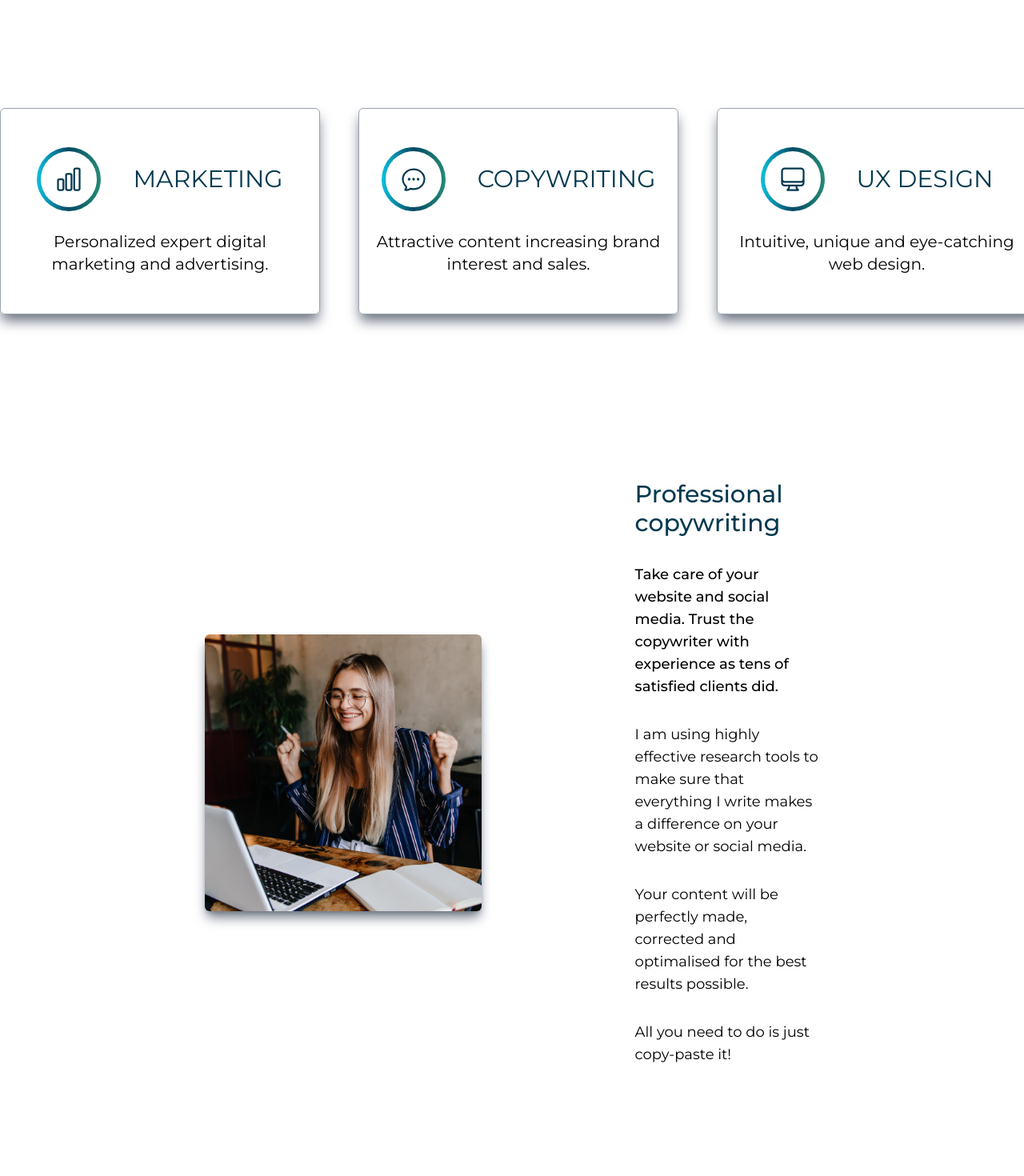
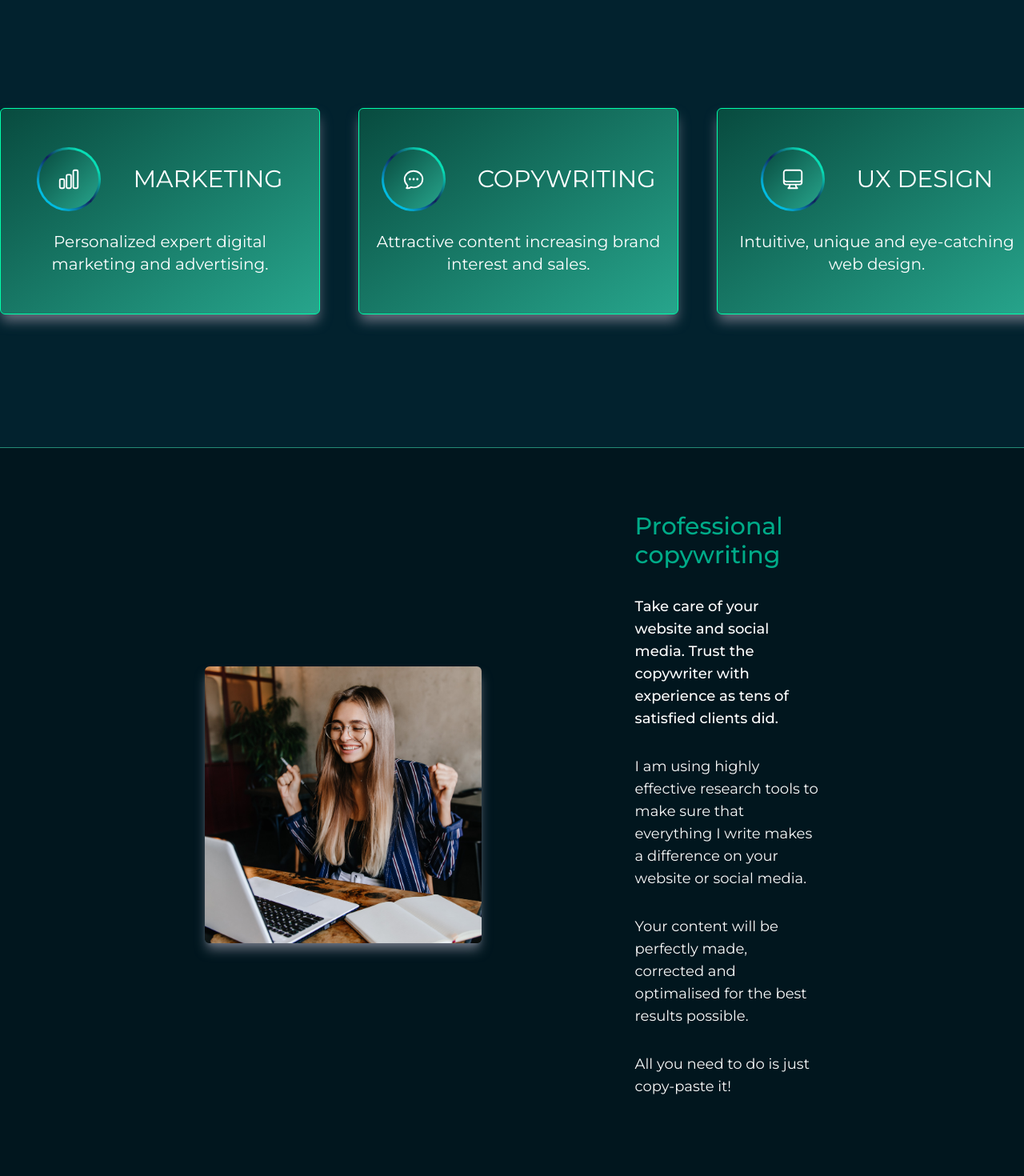
Before and after one commit to MateuszMiszczak/navenscopy, a React (Vite) app: page / in a window 1280 px wide. Shown: the part 1040-2510 px from the top of the page at 80% size. Built offline with nearby package versions, Linux system fonts and the light colour scheme.

Commit message:
Styles of every component changed, new gradients added etc

```diff
--- a/src/components/Homepage/HomePage.jsx
+++ b/src/components/Homepage/HomePage.jsx
@@ -9,19 +9,19 @@ import Testimonials from "./components/Testimonials";
 function HomePage() {
   return (
     <div className="h-full font-montserrat">
-      <div className="mb-12 bg-mainColor md:h-screen lg:mb-0">
+      <div className="mb-12 border-b border-borderLighterMainText bg-mainColor md:h-screen lg:mb-0">
         <Hero />
       </div>
-      <div className="mb-20 flex items-center lg:mb-0 lg:h-screen">
+      <div className="flex items-center border-b border-borderLighterMainText bg-secondMainColor lg:mb-0 lg:h-screen">
         <Services />
       </div>
-      <div className="mb-20 md:h-full">
+      <div className="border-b border-borderLighterMainText bg-mainColor md:h-full">
         <Examples />
       </div>
-      <div className="mx-auto mb-20 lg:h-full">
+      <div className="mx-auto border-b border-borderLighterMainText bg-secondMainColor lg:h-full">
         <Benefits />
       </div>
-      <div className="mx-auto mb-20 lg:h-full">
+      <div className="mx-auto mb-20 border-b border-borderLighterMainText bg-mainColor lg:h-full">
         <Testimonials />
       </div>
       <div>Footer</div>
--- a/src/components/Homepage/components/Benefits.jsx
+++ b/src/components/Homepage/components/Benefits.jsx
@@ -28,7 +28,7 @@ function Benefits() {
   });
 
   return (
-    <section className="mx-auto flex h-full w-3/5 flex-col gap-10 py-5 md:h-full md:gap-16 lg:gap-32">
+    <section className="mx-auto flex h-full w-3/5 flex-col gap-10 py-12 md:h-full md:gap-16 md:py-20 lg:gap-32 lg:py-24">
       <motion.div
         initial="hidden"
         whileInView="visible"
@@ -53,7 +53,7 @@ function Benefits() {
           hidden: { opacity: 0, x: -50 },
           visible: { opacity: 1, x: 0 },
         }}
-        className="flex flex-col gap-1 place-self-center overflow-hidden rounded-lg bg-benefitsLightest shadow-bottom shadow-gray-500 lg:flex-row"
+        className="flex flex-col gap-1 place-self-center overflow-hidden rounded-lg bg-benefitsLightest shadow-bottom shadow-gray-600 lg:flex-row"
       >
         {renderData}
       </motion.div>
--- a/src/components/Homepage/components/Examples.jsx
+++ b/src/components/Homepage/components/Examples.jsx
@@ -52,12 +52,18 @@ function Examples() {
                 <h2 className="text-2xl font-medium text-headerColor lg:text-3xl">
                   {obj.header1}
                 </h2>
-                <p className="text-base font-medium lg:text-lg">
+                <p className="text-base font-medium text-white lg:text-lg">
                   {obj.header2}
                 </p>
-                <p className="text-base lg:text-lg">{obj.p1}</p>
-                <p className="text-base lg:text-lg">{obj.p2}</p>
-                <p className="text-base lg:text-lg">{obj.p3}</p>
+                <p className="text-base text-almostWhite lg:text-lg">
+                  {obj.p1}
+                </p>
+                <p className="text-base text-almostWhite lg:text-lg">
+                  {obj.p2}
+                </p>
+                <p className="text-base text-almostWhite lg:text-lg">
+                  {obj.p3}
+                </p>
               </div>
               <div className="max-h-xl max-w-xl basis-3/5 overflow-hidden rounded-md shadow-lg shadow-gray-500">
                 <img
@@ -93,12 +99,18 @@ function Examples() {
                 <h2 className="text-2xl font-medium text-headerColor lg:text-3xl">
                   {obj.header1}
                 </h2>
-                <p className="text-base font-medium lg:text-lg">
+                <p className="text-base font-medium text-white lg:text-lg">
                   {obj.header2}
                 </p>
-                <p className="text-base lg:text-lg">{obj.p1}</p>
-                <p className="text-base lg:text-lg">{obj.p2}</p>
-                <p className="text-base lg:text-lg">{obj.p3}</p>
+                <p className="text-base text-almostWhite lg:text-lg">
+                  {obj.p1}
+                </p>
+                <p className="text-base text-almostWhite lg:text-lg">
+                  {obj.p2}
+                </p>
+                <p className="text-base text-almostWhite lg:text-lg">
+                  {obj.p3}
+                </p>
               </div>
             </div>
           </motion.div>
@@ -108,7 +120,7 @@ function Examples() {
   });
 
   return (
-    <section className="mx-auto flex h-full w-3/5 flex-col gap-10 py-5 md:h-full md:gap-20 md:py-10">
+    <section className="mx-auto flex h-full w-3/5 flex-col gap-10 py-6 md:h-full md:gap-20 md:py-20">
       {renderElement}
     </section>
   );
--- a/src/components/Homepage/components/IconCircleComponent.jsx
+++ b/src/components/Homepage/components/IconCircleComponent.jsx
@@ -7,7 +7,7 @@ function IconCircleComponent({ className, iconOrText }) {
   );
 
   return (
-    <div className="h-16 w-16 overflow-hidden rounded-full bg-gradient-to-r from-roundedBorderColor3 via-roundedBorderColor4 to-roundedBorderColor1 p-[3px]">
+    <div className="h-16 w-16 overflow-hidden rounded-full bg-gradient-to-tr from-roundedBorderColor1 from-20% via-roundedBorderColor2 to-roundedBorderColor3 to-80% p-[3px]">
       <div className={styles}>
         <div className="text-xl font-bold text-white">{iconOrText}</div>
       </div>
--- a/src/components/Homepage/components/Services.jsx
+++ b/src/components/Homepage/components/Services.jsx
@@ -15,7 +15,7 @@ function Services() {
   });
 
   return (
-    <section className="mx-auto">
+    <section className="mx-auto text-white">
       <motion.div
         initial="hidden"
         whileInView="visible"
@@ -27,7 +27,7 @@ function Services() {
         }}
         className="flex flex-col"
       >
-        <h1 className="mx-10 mb-8 place-self-center text-2xl font-bold uppercase text-headerColor md:mb-16 md:text-4xl lg:mb-40 lg:text-5xl">
+        <h1 className="mx-10 mb-8 place-self-center text-2xl font-bold uppercase md:mb-16 md:text-4xl lg:mb-40 lg:text-5xl">
           Digital services for your company
         </h1>
       </motion.div>
--- a/src/components/Homepage/components/ServicesCard.jsx
+++ b/src/components/Homepage/components/ServicesCard.jsx
@@ -15,23 +15,21 @@ function ServicesCard({ icon, header, paragraph }) {
       className="flex flex-col"
     >
       <div className="xl:scale-125">
-        <div className="shadow-bottomHeavy flex min-h-[250px] min-w-[350px] max-w-[350px] flex-col gap-6 rounded-md border border-gray-400 bg-[f9f9f9] p-4 py-12 shadow-gray-500 transition delay-[10ms] hover:border-gray-600 md:items-center md:hover:scale-[1.1] lg:min-w-[400px] lg:max-w-[400px]">
+        <div className="flex min-h-[250px] min-w-[350px] max-w-[350px] flex-col gap-6 rounded-md border border-borderLightestMain bg-[f9f9f9] bg-gradient-to-br from-cardServiceBg1 to-cardServiceBg2 p-4 py-12 shadow-bottomHeavy shadow-gray-500 transition delay-[10ms] hover:-translate-y-6 hover:border-white md:items-center  lg:min-w-[400px] lg:max-w-[400px]">
           <div className="flex items-center gap-4 md:gap-10">
-            <div className="h-20 w-20 overflow-hidden rounded-full bg-gradient-to-r from-roundedBorderColor3 via-roundedBorderColor2 to-roundedBorderColor1 p-[5px]">
-              <div className="flex h-full w-full items-center justify-center rounded-full bg-white">
-                <div className="text-4xl font-black text-headerColor">
+            <div className="h-20 w-20 overflow-hidden rounded-full bg-gradient-to-tr from-roundedBorderColor1 from-20% via-roundedBorderColor2 to-roundedBorderColor3 to-80% p-[3px]">
+              <div className="flex h-full w-full items-center justify-center rounded-full bg-gradient-to-br from-cardServiceBg1 to-cardServiceBg2">
+                <div className="text-3xl">
                   <ServicesCardIcon icon={icon} />
                 </div>
               </div>
             </div>
 
-            <h2 className="md:text2xl text-xl uppercase text-headerColor lg:text-3xl">
+            <h2 className="md:text2xl text-xl uppercase lg:text-3xl">
               {header}
             </h2>
           </div>
-          <p className="text-black-300 text-md md:text-lg lg:text-xl">
-            {paragraph}
-          </p>
+          <p className="text-md md:text-lg lg:text-xl">{paragraph}</p>
         </div>
       </div>
     </motion.div>
--- a/src/components/Homepage/components/ServicesCardIcon.jsx
+++ b/src/components/Homepage/components/ServicesCardIcon.jsx
@@ -9,7 +9,7 @@ function ServicesCardIcon({ icon }) {
 
   switch (icon) {
     case 1:
-      currIcon = <HiOutlineChartBar />;
+      currIcon = <HiOutlineChartBar className="font-light" />;
       break;
     case 2:
       currIcon = <HiOutlineChatBubbleOvalLeftEllipsis />;
--- a/src/components/Homepage/components/Testimonials.jsx
+++ b/src/components/Homepage/components/Testimonials.jsx
@@ -2,7 +2,7 @@ import TestimonialsCarousel from "./TestimonialsCarousel";
 
 function Testimonials() {
   return (
-    <div className="flex flex-col items-center gap-20">
+    <div className="flex flex-col items-center gap-20 py-10 md:py-20">
       <h2 className="text-2xl font-bold text-headerColor md:text-3xl lg:text-4xl">
         Testimonials
       </h2>
--- a/tailwind.config.js
+++ b/tailwind.config.js
@@ -18,12 +18,14 @@ export default {
         benefitsDarkRgba: "rgba(2, 43, 59, 0.35)",
         benefitsMedium: "#02394f",
         benefitsLighter: "#044862",
-        benefitsLightest: "#366d81",
+        benefitsLightest: "#2f7182",
+        secondMainColor: "#02222e",
       },
       textColor: {
         lighterMainText: "#258B76",
         lightGray: "#4e595d",
-        headerColor: "#02394F",
+        headerColor: "#00ab88",
+        almostWhite: "#f9f9f9",
       },
       borderWidth: {
         borderSmallest: "0.5px",
@@ -31,19 +33,22 @@ export default {
       borderColor: {
         borderGray: "#9a9c9c",
         borderLighterMainText: "#258B76",
+        borderLightestMain: "#00ffab",
       },
       gradientColorStops: {
         ligterGrayGradient: "#9a9c9c",
         mainColorGradient: "#01161e",
         mainColorGradientTint1: "#1a2d35",
         mainColorGradientTint2: "#34454b",
-        roundedBorderColor1: "#258B76",
-        roundedBorderColor2: "#044862",
-        roundedBorderColor3: "#0CC0DF",
+        roundedBorderColor1: "#01bce1",
+        roundedBorderColor2: "#10215b",
+        roundedBorderColor3: "#08ddb5",
         roundedBorderColor4: "#366d81",
+        cardServiceBg1: "#084b3f",
+        cardServiceBg2: "#27a58c",
       },
       boxShadow: {
-        bottom: "0 8px 4px -2px",
+        bottom: "0 8px 40px -2px",
         bottomHeavy: "0 10px 16px -2px",
       },
     },
```
